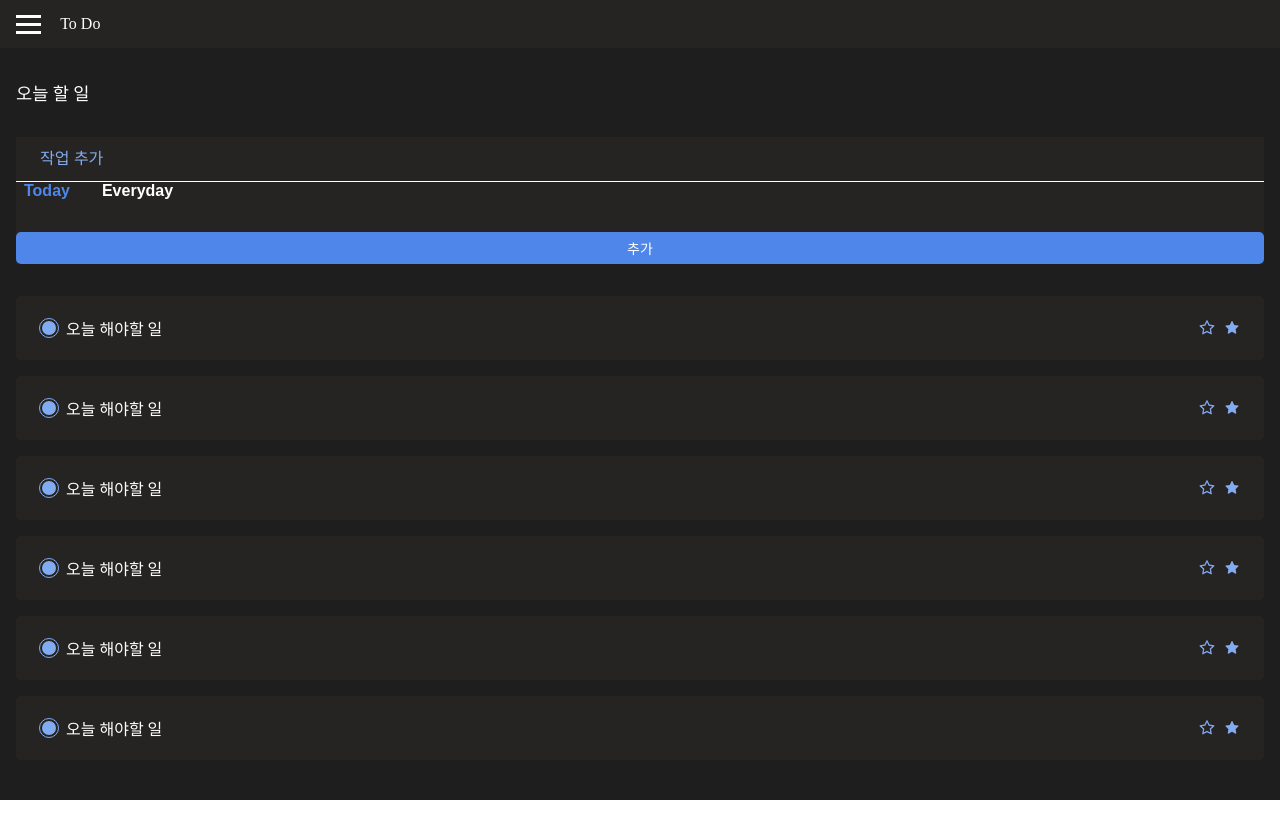
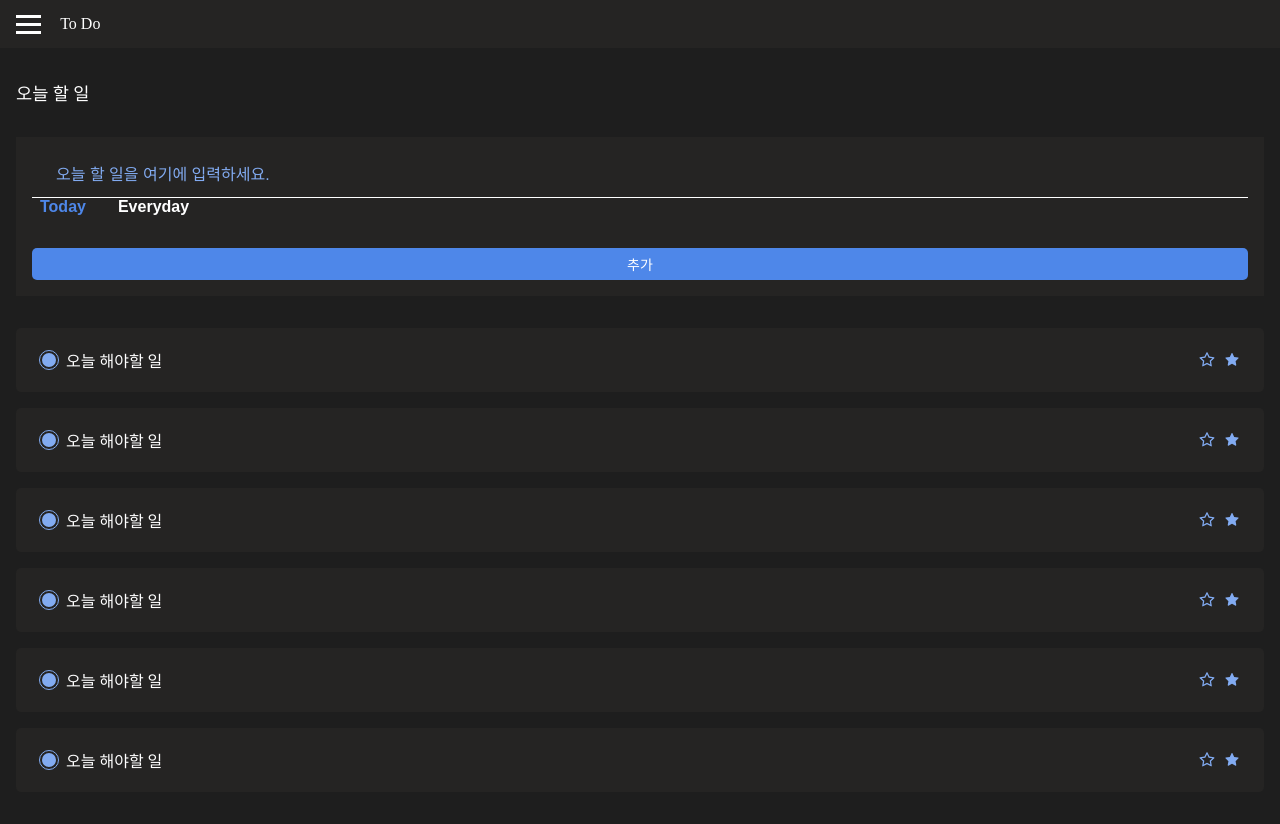
Before and after one commit to crowwan/to-do-list, a React (Create React App) app: page /user/today in a window 1280 px wide. Before the commit the page ends 800 px from the top, so only its background shows below. Built offline with nearby package versions, Linux system fonts and the light colour scheme.

Commit message:
feat: 인풋 placeholder props 내용 수정 작업 추가 -> 오늘 할 일을 여기에 입력하세요.

```diff
--- a/src/layouts/Main.jsx
+++ b/src/layouts/Main.jsx
@@ -17,6 +17,11 @@ const StyledToDoContainer = styled.div`
   margin-top: 2rem;
   flex-wrap: wrap;
 `;
+const StyledInputContainer = styled.div`
+  width: 100%;
+  background-color: #252423;
+  padding: 1rem;
+`;
 
 function Main({ title }) {
   const test = [1, 2, 3, 4, 5, 6];
@@ -24,8 +29,10 @@ function Main({ title }) {
     <StyledContainer>
       <StyledMain>
         <StyledMainTitle>{title}</StyledMainTitle>
-        <StyledInput placeholder={"작업 추가"} />
-        <UtilButtonContainer />
+        <StyledInputContainer>
+          <StyledInput placeholder={"오늘 할 일을 여기에 입력하세요."} />
+          <UtilButtonContainer />
+        </StyledInputContainer>
         <StyledToDoContainer>
           {test.map((a, i) => (
             <ToDoItem key={i} />
```
